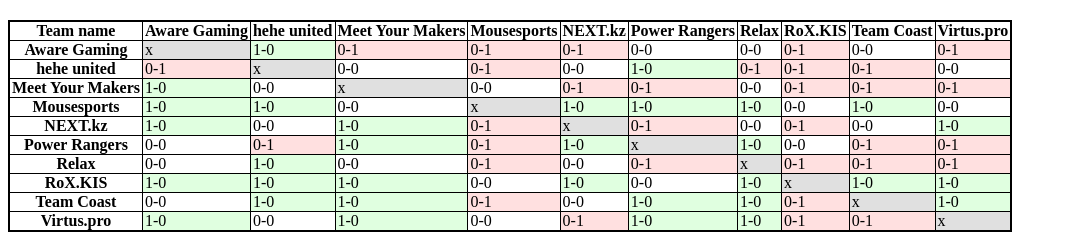
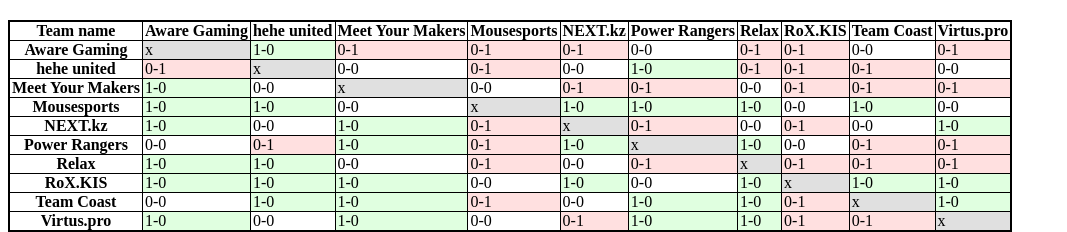
Before and after one commit to ti4roundrobin/ti4roundrobin.github.io, a plain HTML site: page index.html in a window 1280 px wide. Shown: the top 232 px of the page, without its empty margins (0-1067 px from the left). Drawn offline with Linux system fonts and the light colour scheme.

Commit message:
Added first result from round 9

```diff
--- a/index.html
+++ b/index.html
@@ -10,13 +10,13 @@
 <body>
 <table id="results">
 <tr><th>Team name</th><th class="teamname">Aware Gaming</th><th class="teamname">hehe united</th><th class="teamname">Meet Your Makers</th><th class="teamname">Mousesports</th><th class="teamname">NEXT.kz</th><th class="teamname">Power Rangers</th><th class="teamname">Relax</th><th class="teamname">RoX.KIS</th><th class="teamname">Team Coast</th><th class="teamname">Virtus.pro</th></tr>
-<tr><th class="teamname">Aware Gaming</th><td>x</td><td>1-0</td><td>0-1</td><td>0-1</td><td>0-1</td><td>0-0</td><td>0-0</td><td>0-1</td><td>0-0</td><td>0-1</td></tr>
+<tr><th class="teamname">Aware Gaming</th><td>x</td><td>1-0</td><td>0-1</td><td>0-1</td><td>0-1</td><td>0-0</td><td>0-1</td><td>0-1</td><td>0-0</td><td>0-1</td></tr>
 <tr><th class="teamname">hehe united</th><td>0-1</td><td>x</td><td>0-0</td><td>0-1</td><td>0-0</td><td>1-0</td><td>0-1</td><td>0-1</td><td>0-1</td><td>0-0</td></tr>
 <tr><th class="teamname">Meet Your Makers</th><td>1-0</td><td>0-0</td><td>x</td><td>0-0</td><td>0-1</td><td>0-1</td><td>0-0</td><td>0-1</td><td>0-1</td><td>0-1</td></tr>
 <tr><th class="teamname">Mousesports</th><td>1-0</td><td>1-0</td><td>0-0</td><td>x</td><td>1-0</td><td>1-0</td><td>1-0</td><td>0-0</td><td>1-0</td><td>0-0</td></tr>
 <tr><th class="teamname">NEXT.kz</th><td>1-0</td><td>0-0</td><td>1-0</td><td>0-1</td><td>x</td><td>0-1</td><td>0-0</td><td>0-1</td><td>0-0</td><td>1-0</td></tr>
 <tr><th class="teamname">Power Rangers</th><td>0-0</td><td>0-1</td><td>1-0</td><td>0-1</td><td>1-0</td><td>x</td><td>1-0</td><td>0-0</td><td>0-1</td><td>0-1</td></tr>
-<tr><th class="teamname">Relax</th><td>0-0</td><td>1-0</td><td>0-0</td><td>0-1</td><td>0-0</td><td>0-1</td><td>x</td><td>0-1</td><td>0-1</td><td>0-1</td></tr>
+<tr><th class="teamname">Relax</th><td>1-0</td><td>1-0</td><td>0-0</td><td>0-1</td><td>0-0</td><td>0-1</td><td>x</td><td>0-1</td><td>0-1</td><td>0-1</td></tr>
 <tr><th class="teamname">RoX.KIS</th><td>1-0</td><td>1-0</td><td>1-0</td><td>0-0</td><td>1-0</td><td>0-0</td><td>1-0</td><td>x</td><td>1-0</td><td>1-0</td></tr>
 <tr><th class="teamname">Team Coast</th><td>0-0</td><td>1-0</td><td>1-0</td><td>0-1</td><td>0-0</td><td>1-0</td><td>1-0</td><td>0-1</td><td>x</td><td>1-0</td></tr>
 <tr><th class="teamname">Virtus.pro</th><td>1-0</td><td>0-0</td><td>1-0</td><td>0-0</td><td>0-1</td><td>1-0</td><td>1-0</td><td>0-1</td><td>0-1</td><td>x</td></tr>
```
